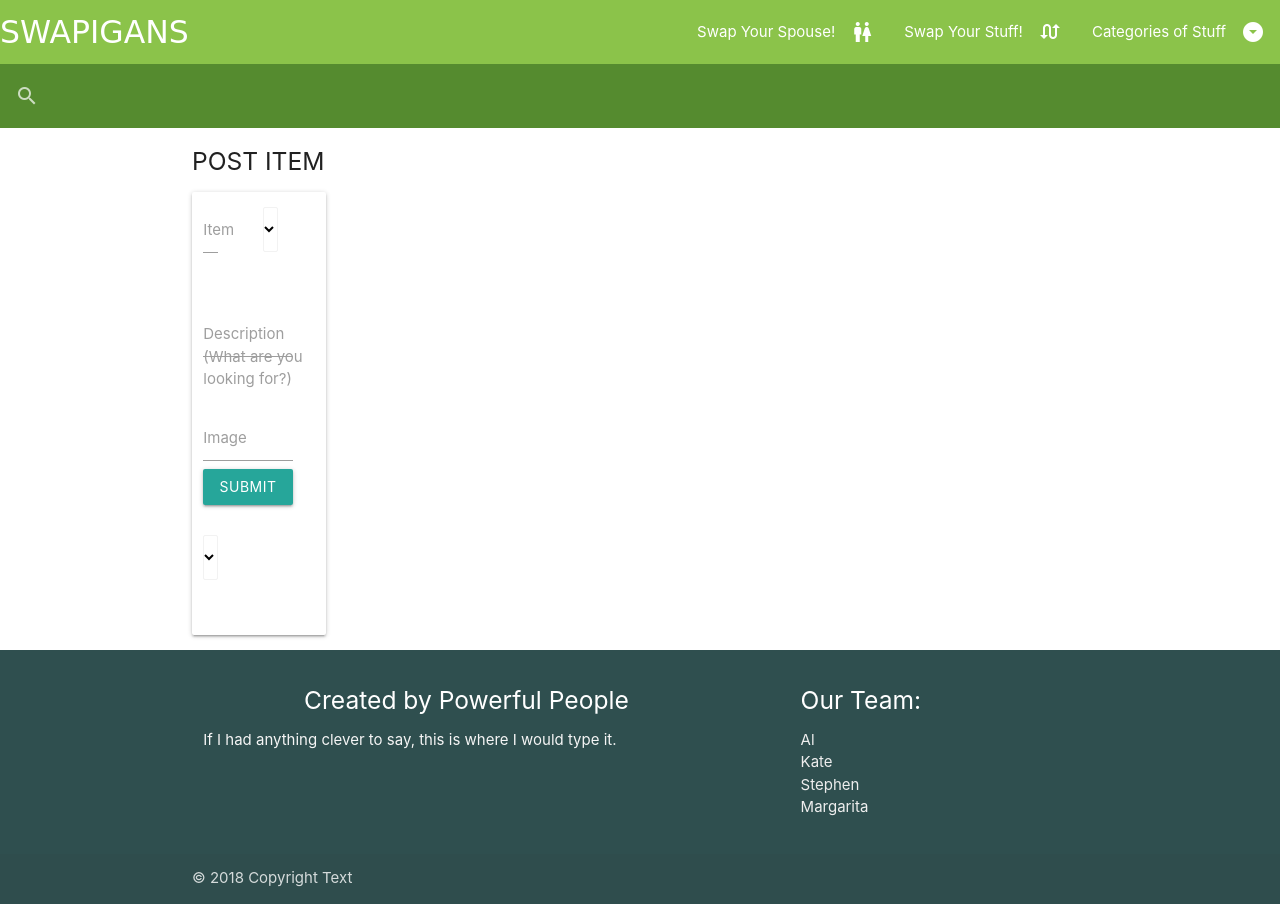
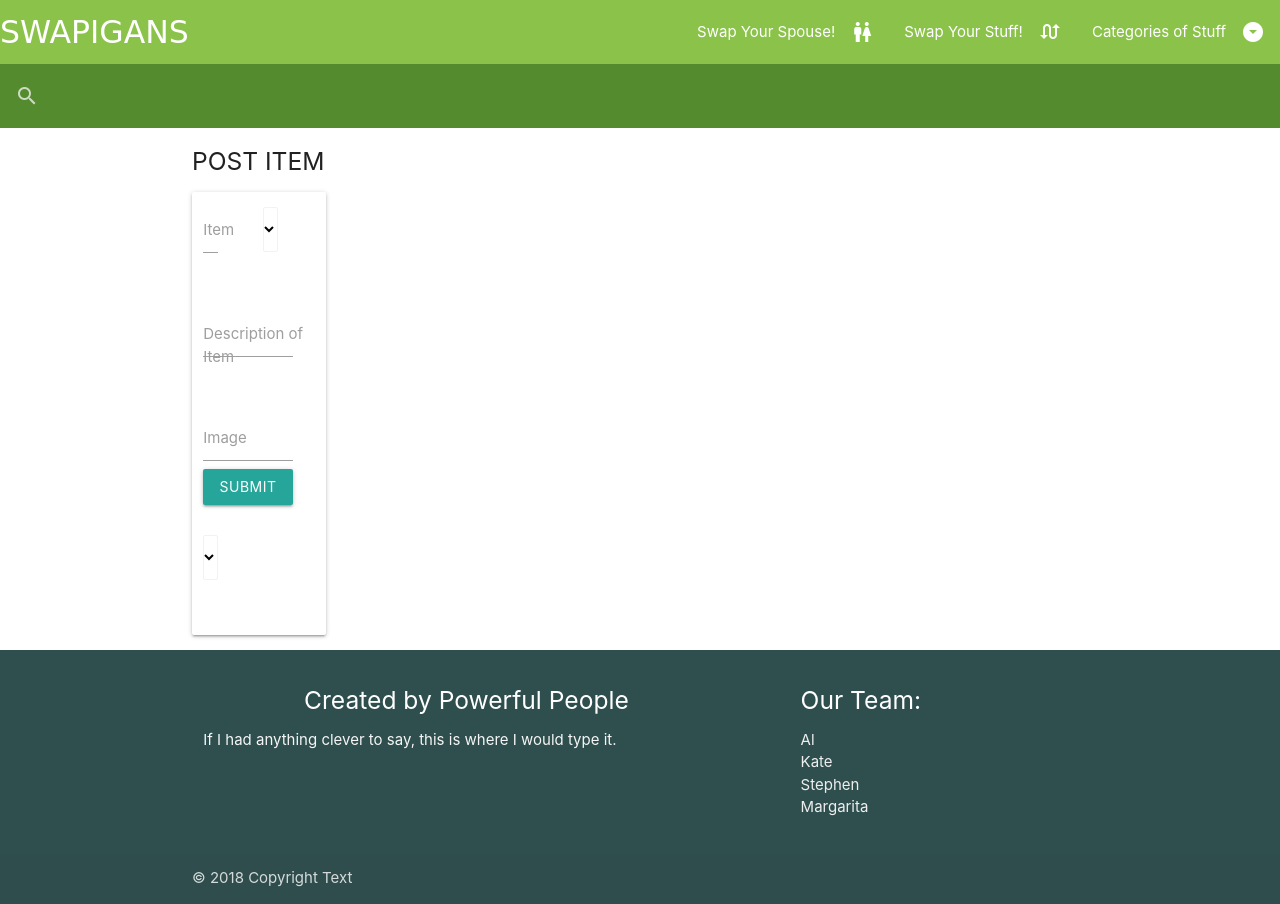
Before and after one commit to Mbarbotiko/Project-2, a website: page public/post.html in a window 1280 px wide. Drawn offline with nearby package versions, Linux system fonts and the light colour scheme; no server answers; a web font is replaced by a local one.

Commit message:
fix placeholder text

```diff
--- a/public/post.html
+++ b/public/post.html
@@ -108,7 +108,7 @@
                 <div class="row">
                   <div class="input-field col s12">
                     <input id="Description" type="text" class="validate">
-                    <label for="Description">Description (What are you looking for?)</label>
+                    <label for="Description">Description of Item</label>
                   </div>
                 </div>
                 <div class="row">
```
